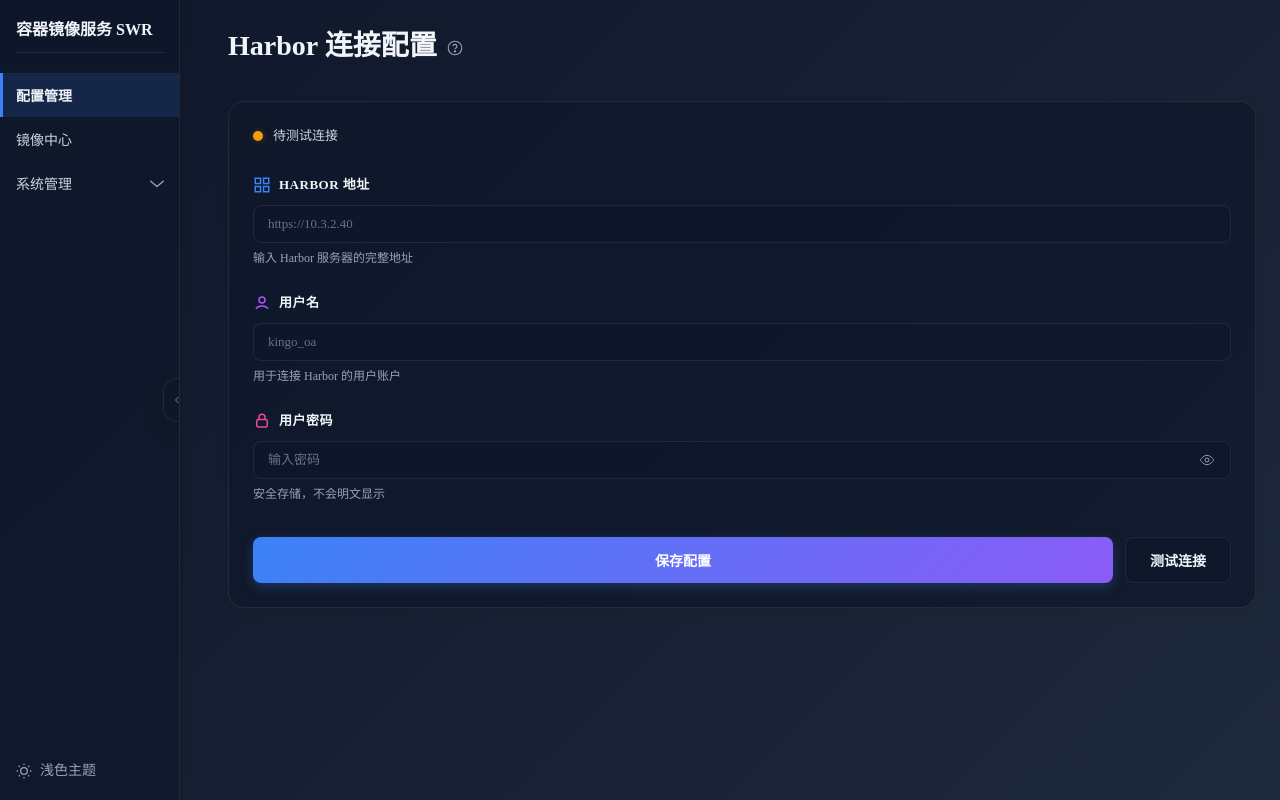
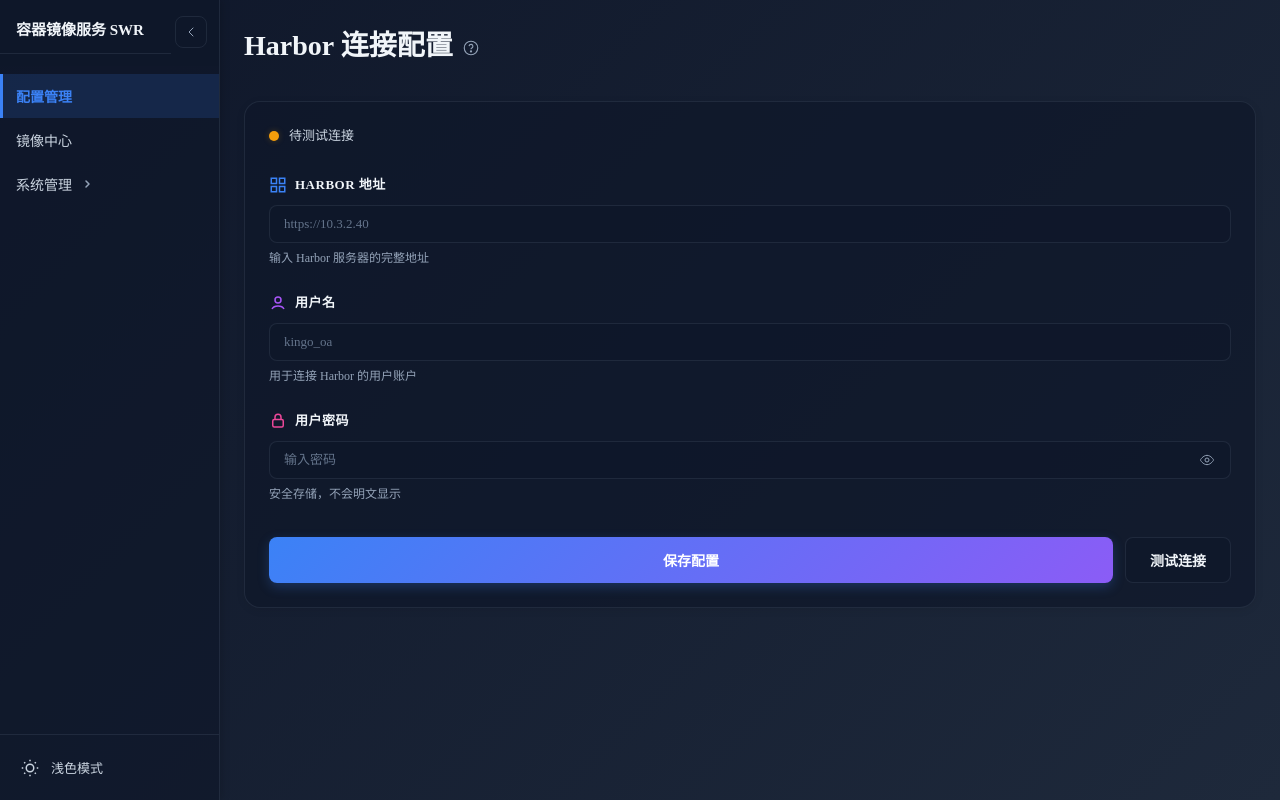
Before and after one commit to freemankevin/harbor-export-ui, a React (Vite) app: page / in a window 1280 px wide. Built offline with nearby package versions, Linux system fonts and the light colour scheme; no server answers.

Commit message:
更新侧边栏按钮

```diff
--- a/src/App.css
+++ b/src/App.css
@@ -9,24 +9,23 @@
 /* ============ 布局 ============ */
 .layout {
   display: grid;
-  grid-template-columns: 180px 1fr;
-  gap: 24px;
+  grid-template-columns: 220px 1fr;
+  gap: 0;
   height: 100vh;
   min-height: 100vh;
   overflow: hidden;
   background: linear-gradient(135deg, var(--bg-primary) 0%, var(--bg-secondary) 100%);
+  transition: grid-template-columns 0.3s cubic-bezier(0.4, 0, 0.2, 1);
 }
 
 /* 折叠时调整layout */
 .layout.collapsed {
-  grid-template-columns: 60px 1fr;
+  grid-template-columns: 0 1fr;
 }
 
-/* ============ 侧边栏 - 直角、贴边、可折叠 ============ */
+/* ============ 侧边栏 - 简洁折叠设计 ============ */
 .sidebar {
-  position: sticky;
-  top: 0;
-  align-self: start;
+  position: relative;
   height: 100vh;
   background: var(--surface);
   border-right: 1px solid var(--border);
@@ -37,29 +36,72 @@
   font-family: var(--font-body);
   overflow: hidden;
   transition: all 0.3s cubic-bezier(0.4, 0, 0.2, 1);
-  --title-right-pad: 8px;
-  --divider-gap: 6px;
+  width: 220px;
 }
 
-/* 折叠状态 */
 .sidebar.collapsed {
-  width: 60px;
+  width: 0;
+  border-right: none;
+  box-shadow: none;
+  overflow: hidden;
 }
 
-/* 标题容器 */
+/* ============ 折叠按钮 - 简洁优雅设计 ============ */
+.sidebar-toggle {
+  position: absolute;
+  top: 16px;
+  right: 12px;
+  width: 32px;
+  height: 32px;
+  background: transparent;
+  border: 1px solid var(--border);
+  border-radius: 8px;
+  padding: 0;
+  display: flex;
+  align-items: center;
+  justify-content: center;
+  cursor: pointer;
+  transition: all 0.2s cubic-bezier(0.4, 0, 0.2, 1);
+  color: var(--text-muted);
+  z-index: 50;
+}
+
+.sidebar-toggle:hover {
+  background: var(--surface-hover);
+  color: var(--primary);
+  border-color: var(--primary);
+  transform: translateY(-2px);
+}
+
+.sidebar-toggle:active {
+  transform: translateY(0);
+}
+
+.sidebar-toggle svg {
+  width: 16px;
+  height: 16px;
+  transition: transform 0.3s cubic-bezier(0.4, 0, 0.2, 1);
+  stroke-width: 1.5px;
+}
+
+.sidebar.collapsed .sidebar-toggle svg {
+  transform: rotate(180deg);
+}
+
+/* ============ 标题容器 ============ */
 .sidebar .title {
-  font-size: 16px;
+  font-size: 15px;
   font-weight: 700;
   margin: 0;
   color: var(--text-primary);
   display: block;
-  line-height: 1.25;
-  padding: 20px var(--title-right-pad) 12px 16px;
+  line-height: 1.4;
+  padding: 20px 16px 12px;
   background: var(--surface);
   white-space: nowrap;
   overflow: hidden;
   text-overflow: ellipsis;
-  transition: opacity 0.3s;
+  transition: all 0.3s cubic-bezier(0.4, 0, 0.2, 1);
   position: relative;
 }
 
@@ -68,18 +110,21 @@
   display: block;
   height: 1px;
   background: var(--border);
-  width: calc(100% - var(--divider-gap));
+  width: calc(100% - 16px);
   margin-top: 12px;
+  margin-left: -16px;
 }
 
 .sidebar.collapsed .title {
   opacity: 0;
   visibility: hidden;
-  padding: 20px 8px;
-  font-size: 12px;
+  padding: 20px 8px 12px;
+  font-size: 0;
+  height: 0;
+  margin: 0;
 }
 
-/* 菜单容器 */
+/* ============ 菜单容器 ============ */
 .sidebar .menu {
   display: flex;
   flex-direction: column;
@@ -90,13 +135,8 @@
   overflow-x: hidden;
 }
 
-/* 折叠后完全收起菜单与子项 */
 .sidebar.collapsed .menu {
   display: none;
-}
-.sidebar.collapsed .menu-group-header,
-.sidebar.collapsed .menu-group-children {
-  display: none !important;
 }
 
 .menu-group-header {
@@ -106,16 +146,23 @@
   background: transparent;
   border: none;
   color: var(--text-secondary);
-  font-size: 14px;
+  font-size: 13px;
+  font-weight: 500;
   display: flex;
   align-items: center;
   justify-content: space-between;
   cursor: pointer;
+  transition: all 0.2s cubic-bezier(0.4, 0, 0.2, 1);
 }
 
-.sidebar .menu .menu-group-header {
-  justify-content: space-between !important;
-  padding-right: calc(var(--title-right-pad) + var(--divider-gap)) !important;
+.menu-group-header:hover {
+  background: var(--surface-hover);
+  color: var(--text-primary);
+}
+
+.menu-group-header.open {
+  color: var(--text-primary);
+  font-weight: 600;
 }
 
 .menu-group-header .chevron {
@@ -125,17 +172,11 @@
   align-items: center;
   justify-content: center;
   color: var(--text-muted);
-  margin-left: auto;
+  transition: transform 0.2s cubic-bezier(0.4, 0, 0.2, 1);
 }
 
-.menu-group-header .chevron svg {
-  stroke-width: 0.75px;
-}
-
-.menu-group-header:hover {
-  background: var(--surface-hover);
-  transform: none;
-  box-shadow: none;
+.menu-group-header.open .chevron {
+  transform: rotate(180deg);
 }
 
 .menu-group-children {
@@ -144,10 +185,22 @@
 }
 
 .menu-group-children button {
-  padding-left: calc(16px + 1.5em) !important;
+  padding-left: calc(16px + 32px) !important;
+  background: rgba(59, 130, 246, 0.05);
+  color: var(--text-secondary);
 }
 
-/* 菜单项 */
+.menu-group-children button:hover {
+  background: rgba(59, 130, 246, 0.1);
+  color: var(--text-primary);
+}
+
+.menu-group-children button.active {
+  background: rgba(59, 130, 246, 0.15);
+  color: var(--primary);
+}
+
+/* ============ 菜单项 ============ */
 .sidebar .menu button {
   width: 100%;
   text-align: left;
@@ -163,62 +216,29 @@
   display: flex;
   align-items: center;
   justify-content: flex-start;
-  position: relative;
-  gap: 0;
   cursor: pointer;
   white-space: nowrap;
   overflow: hidden;
 }
 
-/* 菜单图标已移除，确保文字与标题左对齐 */
-
-.sidebar .menu button:hover {
+.sidebar .menu button:hover:not(.menu-group-header) {
   background: var(--surface-hover);
-  color: inherit;
-  transform: none;
-  box-shadow: none;
+  color: var(--text-primary);
 }
 
 /* 激活态 */
 .sidebar .menu button.active {
   background: rgba(59, 130, 246, 0.15);
   box-shadow: inset 3px 0 0 var(--primary);
-  color: var(--text-primary);
+  color: var(--primary);
   font-weight: 600;
 }
 
-.sidebar .menu button.active::before {
-  content: none;
+.sidebar .menu button.active:hover {
+  background: rgba(59, 130, 246, 0.2);
 }
 
-.sidebar .menu button svg {
-  width: 18px;
-  height: 18px;
-  flex-shrink: 0;
-}
-
-/* 子菜单缩进（放在通用按钮规则之后，使用完整 padding 以覆盖） */
-.sidebar .menu .menu-group-children button {
-  padding: 12px 16px 12px calc(16px + 1.5em) !important;
-}
-
-/* 折叠时的菜单项 */
-.sidebar.collapsed .menu button {
-  padding: 12px 8px !important;
-  justify-content: center;
-  font-size: 0;
-}
-
-.sidebar.collapsed .menu button:hover {
-  padding-left: 8px !important;
-}
-
-.sidebar.collapsed .menu button svg {
-  width: 24px;
-  height: 24px;
-}
-
-/* 菜单滚动条 */
+/* ============ 菜单滚动条 ============ */
 .sidebar .menu::-webkit-scrollbar {
   width: 6px;
 }
@@ -236,89 +256,56 @@
   background: rgba(71, 85, 105, 0.5);
 }
 
-/* 侧边栏底部 */
+/* ============ 侧边栏底部 ============ */
 .sidebar-footer {
-  border-top: none;
-  padding: 12px 0;
+  border-top: 1px solid var(--border);
+  padding: 12px 8px;
   display: flex;
   flex-direction: column;
   gap: 6px;
   background: transparent;
-  transition: opacity 0.3s;
+  transition: all 0.3s cubic-bezier(0.4, 0, 0.2, 1);
 }
 
 .sidebar.collapsed .sidebar-footer {
   opacity: 0;
   visibility: hidden;
+  padding: 0;
+  height: 0;
+  border: none;
 }
 
-.sidebar-footer .row {
+.sidebar-footer .theme-toggle {
+  width: 100%;
   display: flex;
   align-items: center;
-  gap: 8px;
-  color: var(--text-muted);
-  font-size: 14px;
-  padding: 6px 16px;
-  border-radius: 0;
+  gap: 12px;
+  padding: 10px 12px !important;
+  background: transparent;
+  border: 1px solid transparent;
+  border-radius: 8px;
+  color: var(--text-secondary);
+  font-size: 13px;
+  font-weight: 500;
   cursor: pointer;
-  transition: all 0.2s;
-  white-space: nowrap;
-  overflow: hidden;
+  transition: all 0.2s cubic-bezier(0.4, 0, 0.2, 1);
 }
 
-.sidebar-footer .row:hover {
-  background: var(--surface-hover);
-  color: var(--text-secondary);
-}
-
-/* 移除 API 胶囊样式，恢复普通行 */
-
-.sidebar-footer .row button {
-  width: auto;
-  padding: 4px 8px !important;
-  font-size: 12px;
-  border-radius: 4px;
-}
-
-/* 折叠按钮 */
-.sidebar-collapse-btn {
-  position: absolute;
-  top: 50%;
-  right: -12px;
-  transform: translateY(-50%);
-  width: 28px;
-  height: 44px;
-  background: var(--surface);
-  border: 1px solid var(--border);
-  border-radius: 22px;
-  padding: 0;
-  display: flex;
-  align-items: center;
-  justify-content: center;
-  cursor: pointer;
-  transition: background 0.2s, color 0.2s, border-color 0.2s, box-shadow 0.2s;
-  z-index: 100;
-  color: var(--text-muted);
-  box-shadow: 0 6px 20px rgba(0,0,0,0.18);
-}
-
-.sidebar-collapse-btn:hover {
+.sidebar-footer .theme-toggle:hover {
   background: var(--surface-hover);
   color: var(--primary);
   border-color: var(--primary);
-  box-shadow: 0 8px 24px rgba(59,130,246,0.3);
-  transform: translateY(-50%);
 }
 
-.sidebar-collapse-btn svg {
-  width: 12px;
-  height: 12px;
-  transition: transform 0.3s;
-  stroke-width: 1.5px;
+.sidebar-footer .theme-toggle svg {
+  flex-shrink: 0;
+  transition: transform 0.2s cubic-bezier(0.4, 0, 0.2, 1);
 }
 
-.sidebar.collapsed .sidebar-collapse-btn svg {
-  transform: rotate(180deg);
+.sidebar-footer .theme-toggle .label {
+  font-size: 13px;
+  flex: 1;
+  text-align: left;
 }
 
 /* ============ 主内容区域 ============ */
@@ -326,6 +313,46 @@
   display: flex;
   flex-direction: column;
   overflow: hidden;
+  position: relative;
+}
+
+/* ============ 展开按钮 - 侧边栏折叠时显示 ============ */
+.sidebar-expand-btn {
+  position: fixed;
+  left: 12px;
+  top: 16px;
+  width: 36px;
+  height: 36px;
+  background: var(--surface);
+  border: 1px solid var(--border);
+  border-radius: 8px;
+  padding: 0;
+  display: flex;
+  align-items: center;
+  justify-content: center;
+  cursor: pointer;
+  transition: all 0.2s cubic-bezier(0.4, 0, 0.2, 1);
+  color: var(--text-muted);
+  z-index: 99;
+  box-shadow: 0 2px 8px rgba(0, 0, 0, 0.1);
+}
+
+.sidebar-expand-btn:hover {
+  background: var(--surface-hover);
+  color: var(--primary);
+  border-color: var(--primary);
+  transform: translateY(-2px);
+  box-shadow: 0 4px 12px rgba(59, 130, 246, 0.2);
+}
+
+.sidebar-expand-btn:active {
+  transform: translateY(0);
+}
+
+.sidebar-expand-btn svg {
+  width: 18px;
+  height: 18px;
+  stroke-width: 1.5px;
 }
 
 /* ============ 头部 ============ */
@@ -660,12 +687,13 @@
     top: 0;
     height: 100vh;
     z-index: 100;
-    width: 260px;
+    width: 220px;
     box-shadow: 2px 0 12px rgba(0, 0, 0, 0.25);
   }
 
   .sidebar.collapsed {
-    transform: translateX(-100%);
+    transform: translateX(-220px);
+    width: 220px;
   }
 }
 
@@ -680,11 +708,12 @@
     top: 0;
     height: 100vh;
     z-index: 100;
-    width: 240px;
+    width: 220px;
   }
 
   .sidebar.collapsed {
-    transform: translateX(-100%);
+    transform: translateX(-220px);
+    width: 220px;
   }
 
   .panel,
@@ -697,7 +726,3 @@
     grid-template-columns: 1fr;
   }
 }
-.menu-group-header.open {
-  color: var(--text-primary);
-  font-weight: 600;
-}
--- a/src/App.tsx
+++ b/src/App.tsx
@@ -36,11 +36,12 @@
       <aside className={`sidebar ${collapsed ? 'collapsed' : ''}`}>
         {/* 折叠按钮 */}
         <button
-          className="sidebar-collapse-btn"
+          className="sidebar-toggle"
           onClick={() => setCollapsed(!collapsed)}
           title={collapsed ? '展开' : '折叠'}
+          aria-label={collapsed ? '展开侧边栏' : '折叠侧边栏'}
         >
-          <svg viewBox="0 0 24 24" fill="none" stroke="currentColor" strokeWidth="2">
+          <svg viewBox="0 0 24 24" fill="none" stroke="currentColor" strokeWidth="2" strokeLinecap="round" strokeLinejoin="round">
             <polyline points="15 18 9 12 15 6"></polyline>
           </svg>
         </button>
@@ -70,11 +71,11 @@
               <span className="chevron">
                 {sysOpen ? (
                   <svg width="10" height="10" viewBox="0 0 10 10" fill="none" stroke="currentColor" strokeWidth="1.5" strokeLinecap="round" strokeLinejoin="round">
-                    <path d="M1.5 6 L5 3 L8.5 6" />
+                    <path d="M2 3 L5 6 L8 3" />
                   </svg>
                 ) : (
                   <svg width="10" height="10" viewBox="0 0 10 10" fill="none" stroke="currentColor" strokeWidth="1.5" strokeLinecap="round" strokeLinejoin="round">
-                    <path d="M1.5 4 L5 7 L8.5 4" />
+                    <path d="M3 2 L6 5 L3 8" />
                   </svg>
                 )}
               </span>
@@ -106,19 +107,38 @@
         </div>
 
         <div className="sidebar-footer">
-          <div className="row" style={{ cursor: 'pointer' }} onClick={() => setTheme(theme === 'dark' ? 'light' : 'dark')} title="切换主题">
+          <button
+            className="theme-toggle"
+            onClick={() => setTheme(theme === 'dark' ? 'light' : 'dark')}
+            title="切换主题"
+            aria-label="切换主题"
+          >
             {theme === 'dark' ? (
-              <svg width="16" height="16" viewBox="0 0 24 24" fill="none" stroke="currentColor" strokeWidth="2"><circle cx="12" cy="12" r="5" /><path d="M12 1v2M12 21v2M4.22 4.22l1.42 1.42M18.36 18.36l1.42 1.42M1 12h2M21 12h2M4.22 19.78l1.42-1.42M18.36 5.64l1.42-1.42" /></svg>
+              <svg width="18" height="18" viewBox="0 0 24 24" fill="none" stroke="currentColor" strokeWidth="2"><circle cx="12" cy="12" r="5" /><path d="M12 1v2M12 21v2M4.22 4.22l1.42 1.42M18.36 18.36l1.42 1.42M1 12h2M21 12h2M4.22 19.78l1.42-1.42M18.36 5.64l1.42-1.42" /></svg>
             ) : (
-              <svg width="16" height="16" viewBox="0 0 24 24" fill="none" stroke="currentColor" strokeWidth="2"><path d="M21 12.79A9 9 0 1 1 11.21 3 7 7 0 0 0 21 12.79z" /></svg>
+              <svg width="18" height="18" viewBox="0 0 24 24" fill="none" stroke="currentColor" strokeWidth="2"><path d="M21 12.79A9 9 0 1 1 11.21 3 7 7 0 0 0 21 12.79z" /></svg>
             )}
-            <span>{theme === 'dark' ? '浅色主题' : '深色主题'}</span>
-          </div>
+            <span className="label">{theme === 'dark' ? '浅色模式' : '深色模式'}</span>
+          </button>
         </div>
       </aside>
 
       {/* 主内容区域 */}
-      <div className="main-content" style={{ display: 'flex', flexDirection: 'column', overflow: 'hidden' }}>
+      <div className="main-content" style={{ display: 'flex', flexDirection: 'column', overflow: 'hidden', position: 'relative' }}>
+        {/* 展开按钮 - 仅在侧边栏折叠时显示 */}
+        {collapsed && (
+          <button
+            className="sidebar-expand-btn"
+            onClick={() => setCollapsed(false)}
+            title="展开侧边栏"
+            aria-label="展开侧边栏"
+          >
+            <svg viewBox="0 0 24 24" fill="none" stroke="currentColor" strokeWidth="2" strokeLinecap="round" strokeLinejoin="round">
+              <polyline points="9 18 15 12 9 6"></polyline>
+            </svg>
+          </button>
+        )}
+
         <main style={{ flex: 1, display: 'flex', flexDirection: 'column', minHeight: 0, overflow: 'auto' }}>
           {tab === 'settings' && <Settings />}
           {tab === 'explorer' && <Explorer />}
```
